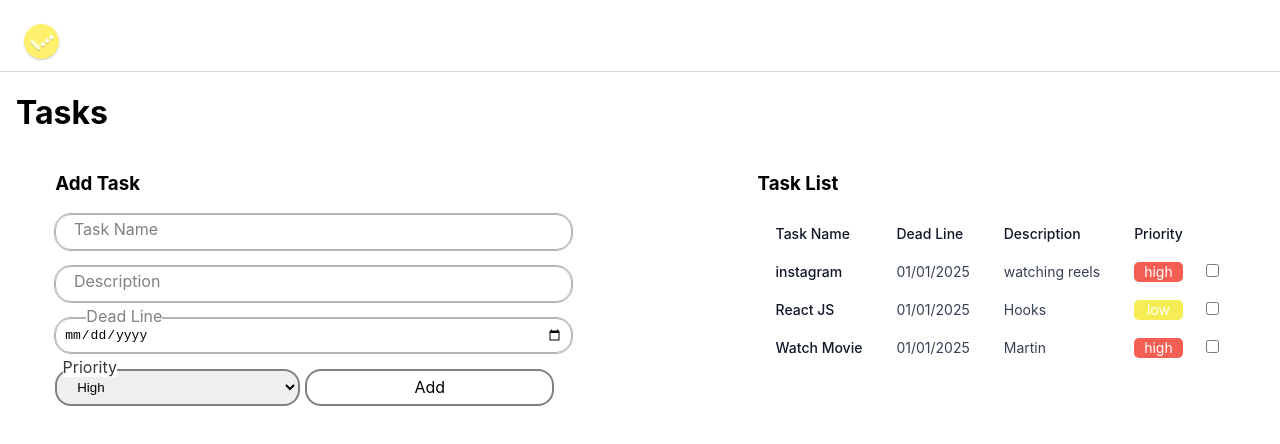
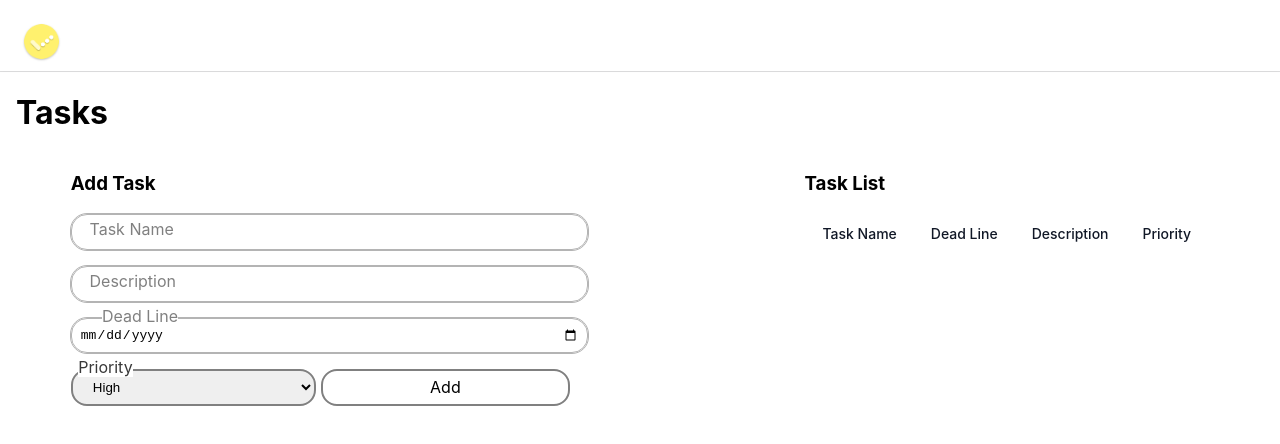
Before and after one commit to Arjunr7019/to-do-list, a React (Create React App) app: page / in a window 1280 px wide. Shown: the top 444 px of the page. Built offline with nearby package versions, Linux system fonts and the light colour scheme.

Commit message:
fixed some error and now we are consuming ListContext data

```diff
--- a/src/Components/AddTask.jsx
+++ b/src/Components/AddTask.jsx
@@ -1,33 +1,35 @@
-import React, { useState,useContext } from 'react';
+import React, { useState, useContext } from 'react';
 import InputCard from './InputCard';
 import { ListContext } from '../Context/ListContext';
 import Services from '../Services/Services';
 
 export default function AddTask() {
     const [taskData, setTaskData] = useState({ taskName: "", description: "", date: "", priority: "high" });
-    const{taskList, setTaskList} = useContext(ListContext);
+    const { taskList, setTaskList } = useContext(ListContext);
 
-    const AddTask = ()=>{
-        if(taskData.taskName ==="" || taskData.description === "" || taskData.date === ""){
+    const AddTask = () => {
+        if (taskData.taskName === "" || taskData.description === "" || taskData.date === "") {
             console.log("inputs are empty")
-        }else{
-            taskList.find((val)=>
-                {if(val.taskName === taskData.taskName){
-
-                }else{
-                    Services.getTaskData().then(res=>{
-                        if(res){
+        } else {
+            if (taskList) {
+                let check = taskList.find((task) => task.taskName === taskData.taskName)
+                console.log(check)
+                if (check) {
+                    console.log("task is already present")
+                } else {
+                    console.log("task added")
+                    Services.getTaskData().then(res => {
                         let task = res;
                         task.push(taskData);
                         setTaskList(task);
                         Services.setTaskData(task)
-                        }else{
+                    })
+                }
+            } else {
+                console.log("empty local storage")
                 setTaskList([taskData]);
                 Services.setTaskData([taskData])
             }
-                    })
-                }})
-            console.log(taskList)
         }
         // console.log(taskData)
     }
@@ -44,14 +46,14 @@ export default function AddTask() {
                 onChange={(e) => setTaskData(val => { return { ...val, date: e.target.value } })} />
             <div style={{ width: "80%", display: "flex", flexDirection: "row", justifyContent: "space-between" }}>
                 <div id='container' style={{ width: "50%" }}>
-                    <select onChange={(e)=> setTaskData(val=> {return{...val, priority:e.target.value}})} id='priority' style={{ borderRadius: "1rem", padding: "0.5rem 1rem", textAlign: "center", width: "100%" }}>
+                    <select onChange={(e) => setTaskData(val => { return { ...val, priority: e.target.value } })} id='priority' style={{ borderRadius: "1rem", padding: "0.5rem 1rem", textAlign: "center", width: "100%" }}>
                         <option style={{ textAlign: "start" }} value="high">High</option>
                         <option style={{ textAlign: "start" }} value="medium">Medium</option>
                         <option style={{ textAlign: "start" }} value="low">Low</option>
                     </select>
                     <label id='dropdown' htmlFor="container">Priority</label>
                 </div>
-                <div onClick={()=> AddTask()} style={{ width: "50%", margin: "0 0 0 0.3rem", border: "2px solid gray", borderRadius: "1rem", display: "flex", justifyContent: "center", alignItems: "center",cursor:"pointer" }}>Add</div>
+                <div onClick={() => AddTask()} style={{ width: "50%", margin: "0 0 0 0.3rem", border: "2px solid gray", borderRadius: "1rem", display: "flex", justifyContent: "center", alignItems: "center", cursor: "pointer" }}>Add</div>
             </div>
         </>
     )
--- a/src/Components/AllList.jsx
+++ b/src/Components/AllList.jsx
@@ -1,14 +1,12 @@
-import React from 'react'
+import React, { useContext } from 'react'
 import ToDoListCard from './ToDoListCard'
+import { ListContext } from '../Context/ListContext'
 
 export default function AllList() {
-    const data = [
-        {name:"instagram",date:"01/01/2025",description:"watching reels",priority:"high"},
-        {name:"React JS",date:"01/01/2025",description:"Hooks",priority:"low"},
-        {name:"Watch Movie",date:"01/01/2025",description:"Martin",priority:"high"}
-      ]
+  const { taskList, setTaskLis } = useContext(ListContext);
+
   return (
-    <div style={{ display: "flex", justifyContent: "center", alignItems: "center",marginTop:"1rem" }}>
+    <div style={{ display: "flex", justifyContent: "center", alignItems: "center", marginTop: "1rem" }}>
       <div style={{ overflowX: "auto", borderRadius: "0.5rem", borderWidth: "1px", borderColor: "#E5E7EB" }}>
         <table style={{ borderTopWidth: "2px", borderColor: "#E5E7EB", minWidth: "100%", fontSize: "0.875rem", lineHeight: "1.25rem", backgroundColor: "#ffffff" }}>
           <thead style={{ direction: 'ltr', textAlign: 'left' }}>
@@ -20,8 +18,9 @@ export default function AllList() {
             </tr>
           </thead>
 
+
           <tbody style={{ borderTopWidth: "1px", borderColor: "#E5E7EB" }}>
-                {data.map((data,index)=> <ToDoListCard name={data.name} date={data.date} description={data.description} priority={data.priority} key={index}/>)}
+            {taskList?.map((data, index) => <ToDoListCard name={data.taskName} date={data.date} description={data.description} priority={data.priority} key={index} />)}
           </tbody>
         </table>
       </div>
```
Lines whose indentation alone changed are shown as unchanged.
